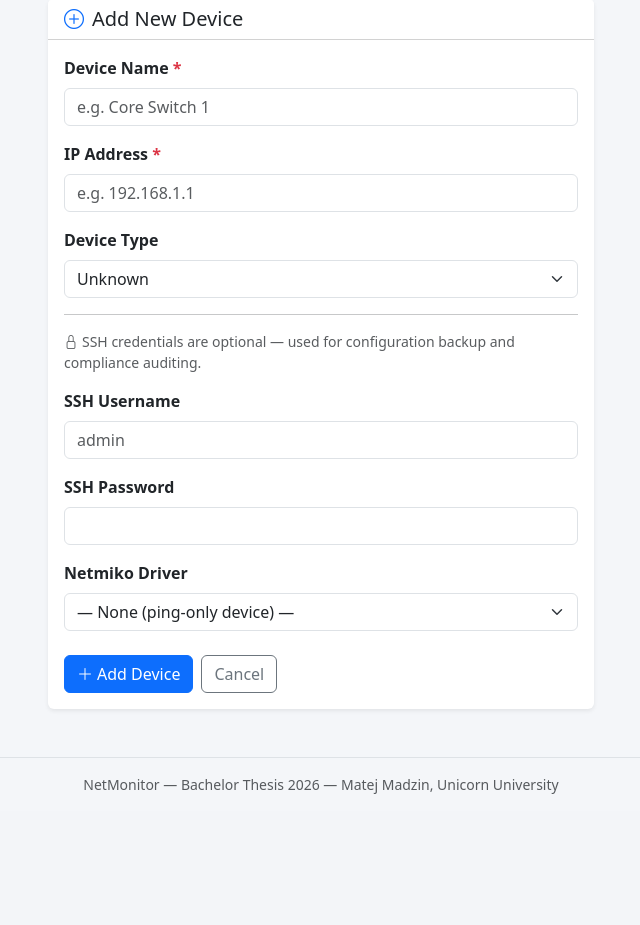
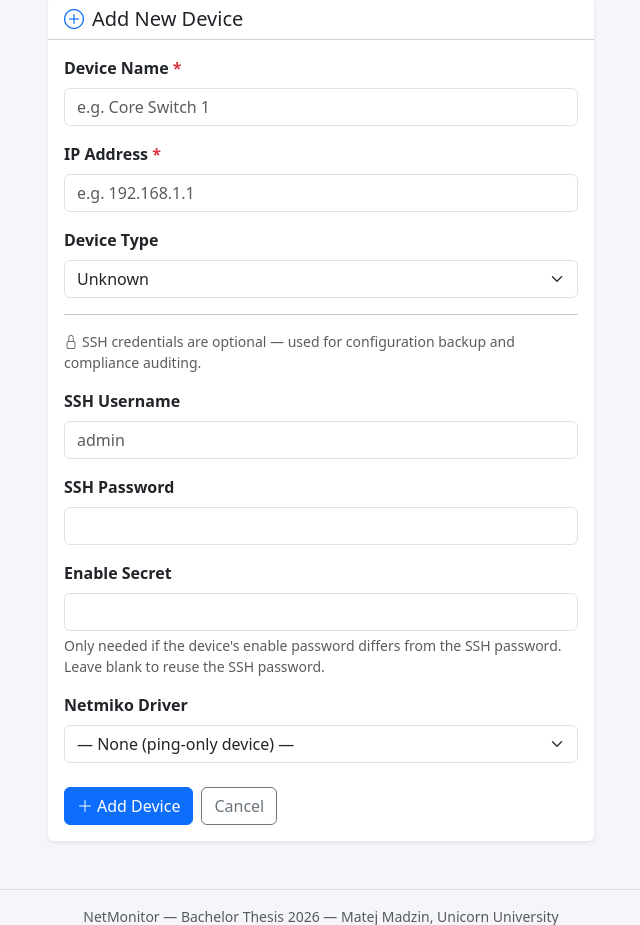
Before and after one commit to Mattes09/netmonitor, a Flask app: page /device/add in a window 1280 px wide. Shown: the part 121-1046 px from the top of the page, without its empty margins (319-959 px from the left). Before the commit the page ends 915 px from the top, so only its background shows below. Run offline with Flask 3, Linux system fonts and the light colour scheme.

Commit message:
Add opton per-device enable seret for privileged EXEC capture

```diff
--- a/app.py
+++ b/app.py
@@ -78,6 +78,7 @@ def add_device():
         device_type         = request.form.get('device_type', 'Unknown').strip() or 'Unknown'
         ssh_username        = request.form.get('ssh_username', '').strip() or None
         ssh_password        = request.form.get('ssh_password', '').strip() or None
+        enable_secret       = request.form.get('enable_secret', '').strip() or None
         netmiko_device_type = request.form.get('netmiko_device_type', '').strip() or None
 
         data = {
@@ -86,6 +87,7 @@ def add_device():
             'device_type': device_type,
             'ssh_username': ssh_username,
             'ssh_password': ssh_password,
+            'enable_secret': enable_secret,
             'netmiko_device_type': netmiko_device_type,
         }
 
@@ -131,12 +133,17 @@ def edit_device(device_id):
         pw_input = request.form.get('ssh_password', '').strip()
         ssh_password = pw_input if pw_input else device['ssh_password']
 
+        # Blank enable-secret field = keep the existing secret (form never pre-fills it).
+        es_input = request.form.get('enable_secret', '').strip()
+        enable_secret = es_input if es_input else device['enable_secret']
+
         data = {
             'name': name,
             'ip_address': ip_address,
             'device_type': device_type,
             'ssh_username': ssh_username,
             'ssh_password': ssh_password,
+            'enable_secret': enable_secret,
             'netmiko_device_type': netmiko_device_type,
         }
 
@@ -209,7 +216,7 @@ def _ssh_connect(device):
         host=device['ip_address'],
         username=device['ssh_username'],
         password=device['ssh_password'],
-        secret=device['ssh_password'],
+        secret=(device['enable_secret'] or device['ssh_password']),
     )
     if not conn.check_enable_mode():
         conn.enable()
--- a/templates/add_device.html
+++ b/templates/add_device.html
@@ -62,6 +62,13 @@
                    autocomplete="new-password">
           </div>
 
+          <div class="mb-3">
+            <label for="enable_secret" class="form-label fw-semibold">Enable Secret</label>
+            <input type="password" class="form-control" id="enable_secret" name="enable_secret"
+                   autocomplete="new-password">
+            <div class="form-text">Only needed if the device's enable password differs from the SSH password. Leave blank to reuse the SSH password.</div>
+          </div>
+
           <div class="mb-4">
             <label for="netmiko_device_type" class="form-label fw-semibold">Netmiko Driver</label>
             <select class="form-select" id="netmiko_device_type" name="netmiko_device_type">
```
Also changed, not shown: models.py (+9 -6 lines), templates/edit_device.html (+7 -0 lines).
